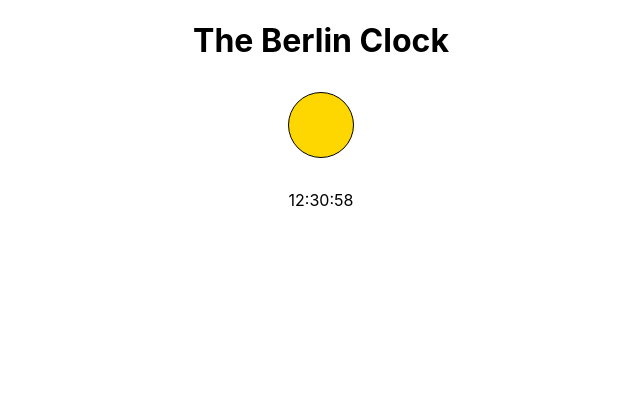
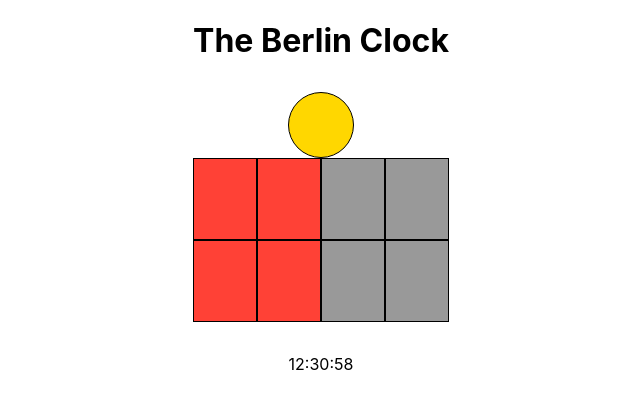
Before and after one commit to GajendraRaj/BerlinClockV2, a React (Create React App) app: page / in a window 1280 px wide. Shown: the top 408 px of the page, without its empty margins (319-959 px from the left). Built offline with nearby package versions, Linux system fonts and the light colour scheme.

Commit message:
feat: Display 2 and 3 row to present hours lamp

```diff
--- a/src/component/App.css
+++ b/src/component/App.css
@@ -29,3 +29,22 @@
   border-width: 1px;
   border-radius: 100%;
 }
+
+.hours {
+  display: flex;
+  flex-direction: row;
+  justify-content: center;
+  align-items: center;
+  width: 16rem;
+}
+
+.hours-rows {
+  height: 4rem;
+  border-style: solid;
+  border-width: 1px;
+  padding: 0.5rem;
+}
+
+.bg-red {
+  background-color: #ff4136;
+}
--- a/src/component/BerlinClock.js
+++ b/src/component/BerlinClock.js
@@ -2,6 +2,7 @@ import React from "react";
 import PropTypes from "prop-types";
 import constants from "../constant";
 import Seconds from "./Seconds";
+import Hours from "./Hours";
 
 const BerlinClock = props => {
   const berlinFormat = time => {
@@ -9,13 +10,21 @@ const BerlinClock = props => {
       .split(":")
       .map(number => parseInt(number));
     const secondValue = seconds % 2 === 0 ? constants.EVEN : constants.ODD;
+    const hoursUpperRow =
+      constants.HOUR_LAMP.repeat(hours / 5) +
+      constants.ODD.repeat(4 - parseInt(hours / 5));
+    const hoursLowerRow =
+      constants.HOUR_LAMP.repeat(hours % 5) +
+      constants.ODD.repeat(4 - (hours % 5));
+    const hoursValue = [hoursUpperRow, hoursLowerRow];
 
-    return { secondValue };
+    return { secondValue, hoursValue };
   };
 
   return (
     <div className="clock mv4">
       <Seconds seconds={berlinFormat(props.time).secondValue} />
+      <Hours hours={berlinFormat(props.time).hoursValue} />
     </div>
   );
 };
--- /dev/null
+++ b/src/component/Hours.js
@@ -0,0 +1,35 @@
+import React from "react";
+import PropTypes from "prop-types";
+import constants from "../constant";
+
+const Hours = props => {
+  const hourColor = hour =>
+    hour === constants.HOUR_LAMP
+      ? constants.RED_STYLE_CLASS
+      : constants.ODD_STYLE_CLASS;
+
+  return (
+    <div>
+      {props.hours.map((hour, i) => (
+        <div key={i} className="hours">
+          {hour &&
+            hour
+              .split("")
+              .map((h, idx) => (
+                <div
+                  key={idx}
+                  className={`hours-rows ${hourColor(h)}`}
+                  style={{ width: "calc(100% / 4)" }}
+                />
+              ))}
+        </div>
+      ))}
+    </div>
+  );
+};
+
+Hours.propTypes = {
+  hours: PropTypes.array.isRequired
+};
+
+export default Hours;
--- a/src/constant/index.js
+++ b/src/constant/index.js
@@ -3,7 +3,9 @@ const constants = {
   EVEN: "E",
   ODD: "O",
   EVEN_STYLE_CLASS: "bg-yellow",
-  ODD_STYLE_CLASS: "bg-silver"
+  ODD_STYLE_CLASS: "bg-silver",
+  HOUR_LAMP: "H",
+  RED_STYLE_CLASS: "bg-red"
 };
 
 export default constants;
```
Also changed, not shown: 2 other files (tests, documents, lock files or other folders).
